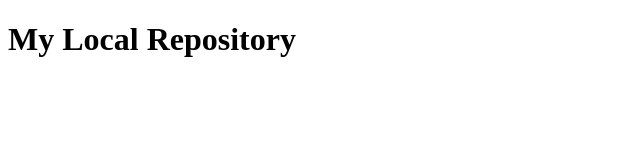
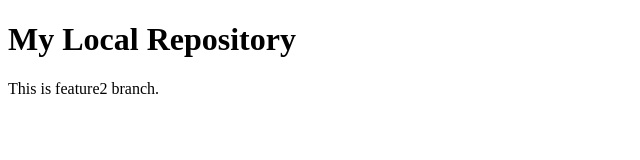
Before and after one commit to sawantalex/localrepo, a plain HTML site: page index.html in a window 1280 px wide. Shown: the whole page, without its empty margins (0-640 px from the left). Drawn offline with Linux system fonts and the light colour scheme.

Commit message:
add feature2 changes

```diff
--- a/index.html
+++ b/index.html
@@ -2,5 +2,6 @@
 <html>
 <body>
 <h1>My Local Repository</h1>
+<p>This is feature2 branch.</p>
 </body>
 </html>
```
